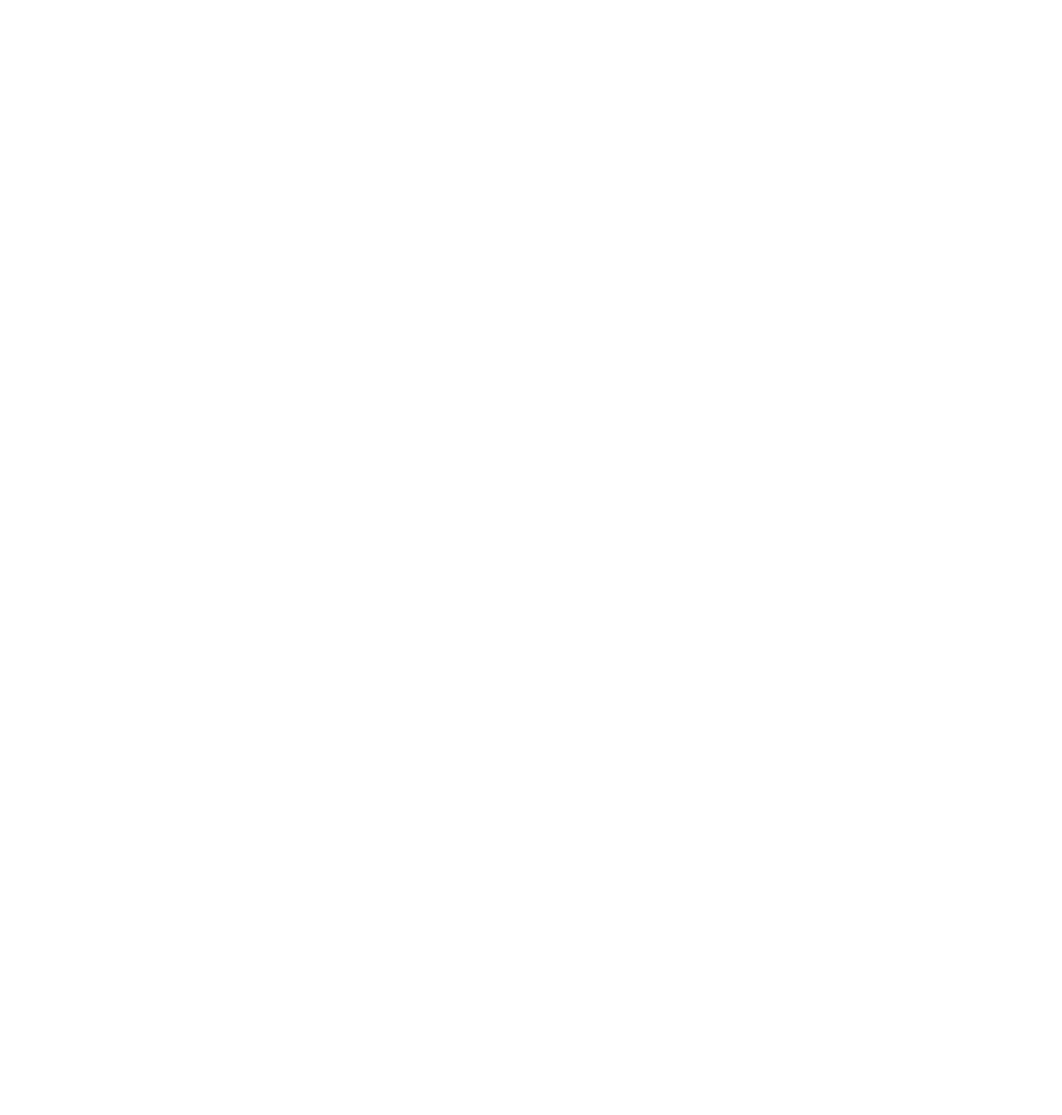
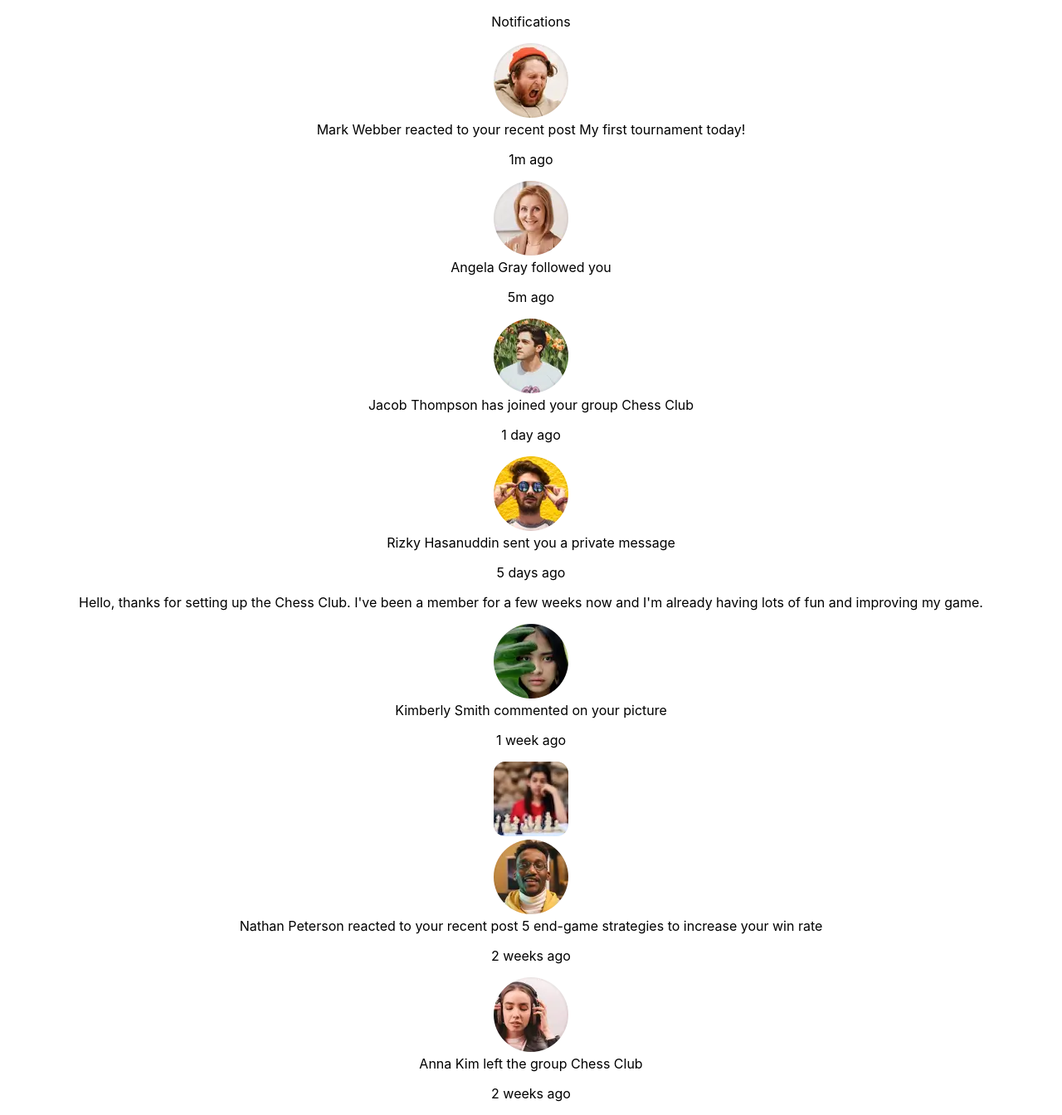
Before and after one commit to sorci89/notifications-page-main, a React (Create React App) app: page / in a window 1280 px wide. Shown: the whole page at 83% size. Before the commit the page ends 800 px from the top, so only its background shows below. Built offline with nearby package versions, Linux system fonts and the light colour scheme.

Commit message:
create and render notifications database

```diff
--- a/public/index.html
+++ b/public/index.html
@@ -8,7 +8,7 @@
       name="description"
       content="Web site created using create-react-app"
     />
-   <title>React App</title>
+   <title>Notifications page</title>
   </head>
   <body>
     <noscript>You need to enable JavaScript to run this app.</noscript>
--- a/src/App.js
+++ b/src/App.js
@@ -1,7 +1,28 @@
 import "./App.css";
-
+import { notifications } from "./Data/notifications";
 function App() {
-  return <div className="App"></div>;
+  return (
+    <div className="App">
+      <p>Notifications</p>
+      {notifications.map((notification) => (
+        <div>
+          <div>
+            <img src={notification.userProfile} alt="User profile" />
+          </div>
+          <span>{notification.userName}</span>{" "}
+          <span>{notification.action}</span>{" "}
+          {notification.type === "withLink" && <span>{notification.link}</span>}
+          <p>{notification.time}</p>
+          {notification.type === "withMessage" && <p>{notification.message}</p>}
+          {notification.type === "withPicture" && (
+            <div>
+              <img src={notification.picture} alt="User profile" />
+            </div>
+          )}
+        </div>
+      ))}
+    </div>
+  );
 }
 
 export default App;
--- /dev/null
+++ b/src/Data/notifications.js
@@ -0,0 +1,65 @@
+export const notifications = [
+  {
+    id: 1,
+    type: "withLink",
+    userName: "Mark Webber",
+    userProfile: "/assets/images/avatar-mark-webber.webp",
+    action: "reacted to your recent post",
+    link: "My first tournament today!",
+    time: "1m ago",
+  },
+  {
+    id: 2,
+    type: "noAttachment",
+    userName: "Angela Gray",
+    userProfile: "/assets/images/avatar-angela-gray.webp",
+    action: "followed you",
+    time: "5m ago",
+  },
+  {
+    id: 3,
+    type: "withLink",
+    userName: "Jacob Thompson",
+    userProfile: "/assets/images/avatar-jacob-thompson.webp",
+    action: "has joined your group",
+    link: "Chess Club",
+    time: "1 day ago",
+  },
+  {
+    id: 4,
+    type: "withMessage",
+    userName: "Rizky Hasanuddin",
+    userProfile: "/assets/images/avatar-rizky-hasanuddin.webp",
+    action: "sent you a private message",
+    message: `Hello, thanks for setting up the Chess Club. I've been a member for a few weeks now and
+            I'm already having lots of fun and improving my game.`,
+    time: " 5 days ago",
+  },
+  {
+    id: 5,
+    type: "withPicture",
+    userName: "Kimberly Smith",
+    userProfile: "/assets/images/avatar-kimberly-smith.webp",
+    action: "commented on your picture",
+    picture: "/assets/images/image-chess.webp",
+    time: "1 week ago",
+  },
+  {
+    id: 6,
+    type: "withLink",
+    userName: "Nathan Peterson",
+    userProfile: "/assets/images/avatar-nathan-peterson.webp",
+    action: "reacted to your recent post",
+    link: "5 end-game strategies to increase your win rate",
+    time: "2 weeks ago",
+  },
+  {
+    id: 7,
+    type: "withLink",
+    userName: "Anna Kim",
+    userProfile: "/assets/images/avatar-anna-kim.webp",
+    action: "left the group",
+    link: "Chess Club",
+    time: "2 weeks ago ",
+  },
+];
```
